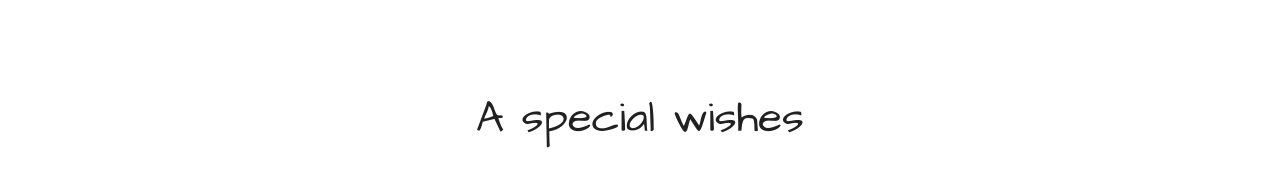
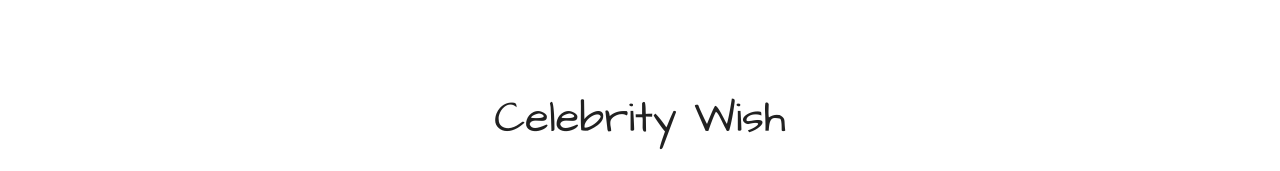
Before and after one commit to muneesraja/birthdayProject, a plain HTML site: page index.html in a window 1280 px wide. Shown: the part 5678-5849 px from the top of the page. Drawn offline with nearby package versions, Linux system fonts and the light colour scheme.

Commit message:
changed term special to celebrity

```diff
--- a/index.html
+++ b/index.html
@@ -198,7 +198,7 @@
       </div>
     </div>
     <br /><br /><br />
-    <h3 class="center-align special-wishes-title">A special wishes</h3>
+    <h3 class="center-align special-wishes-title">Celebrity Wish</h3>
     <div class="vid-wishes special-wishes">
       <div class="embedded-video container">
         <div class="video-container">
```
